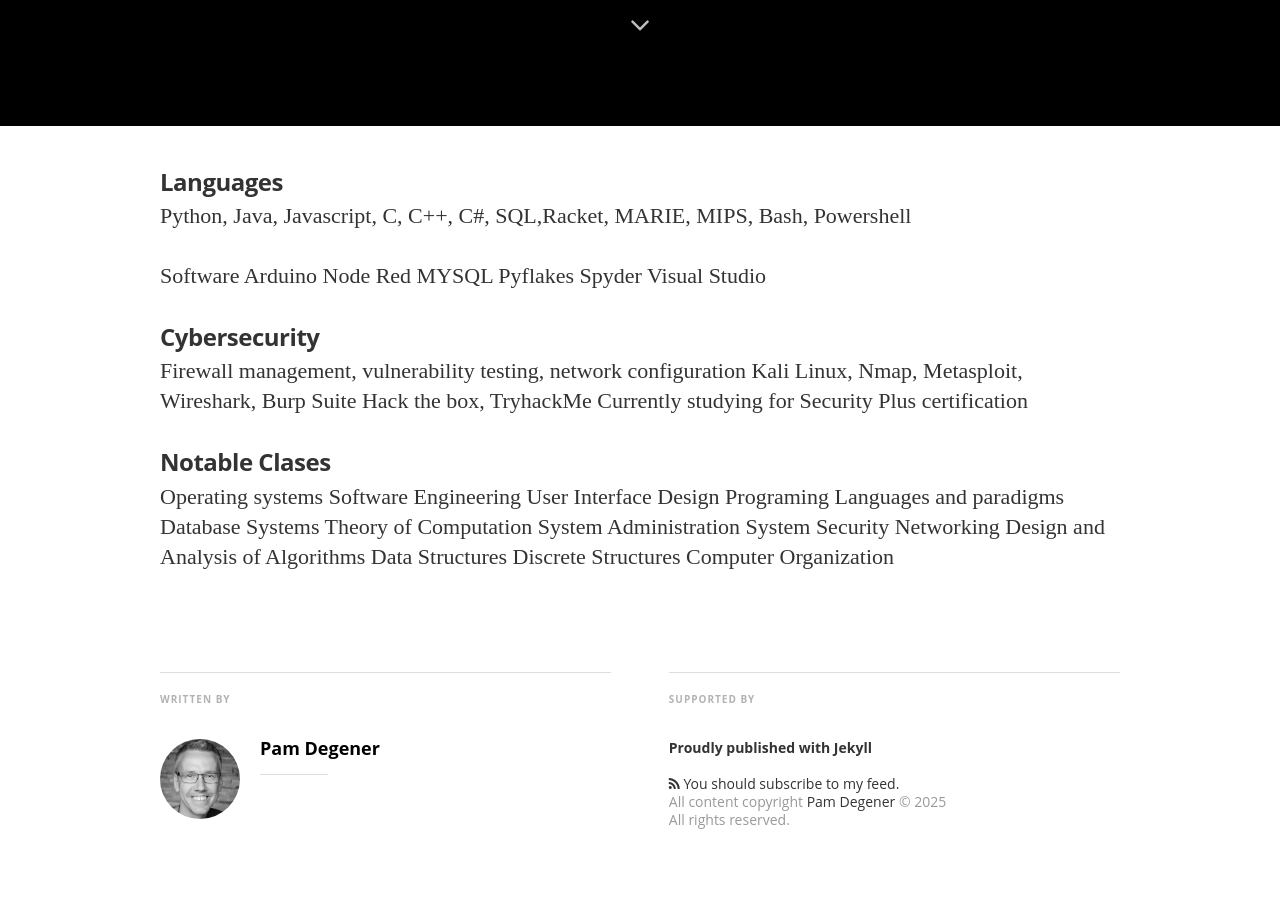
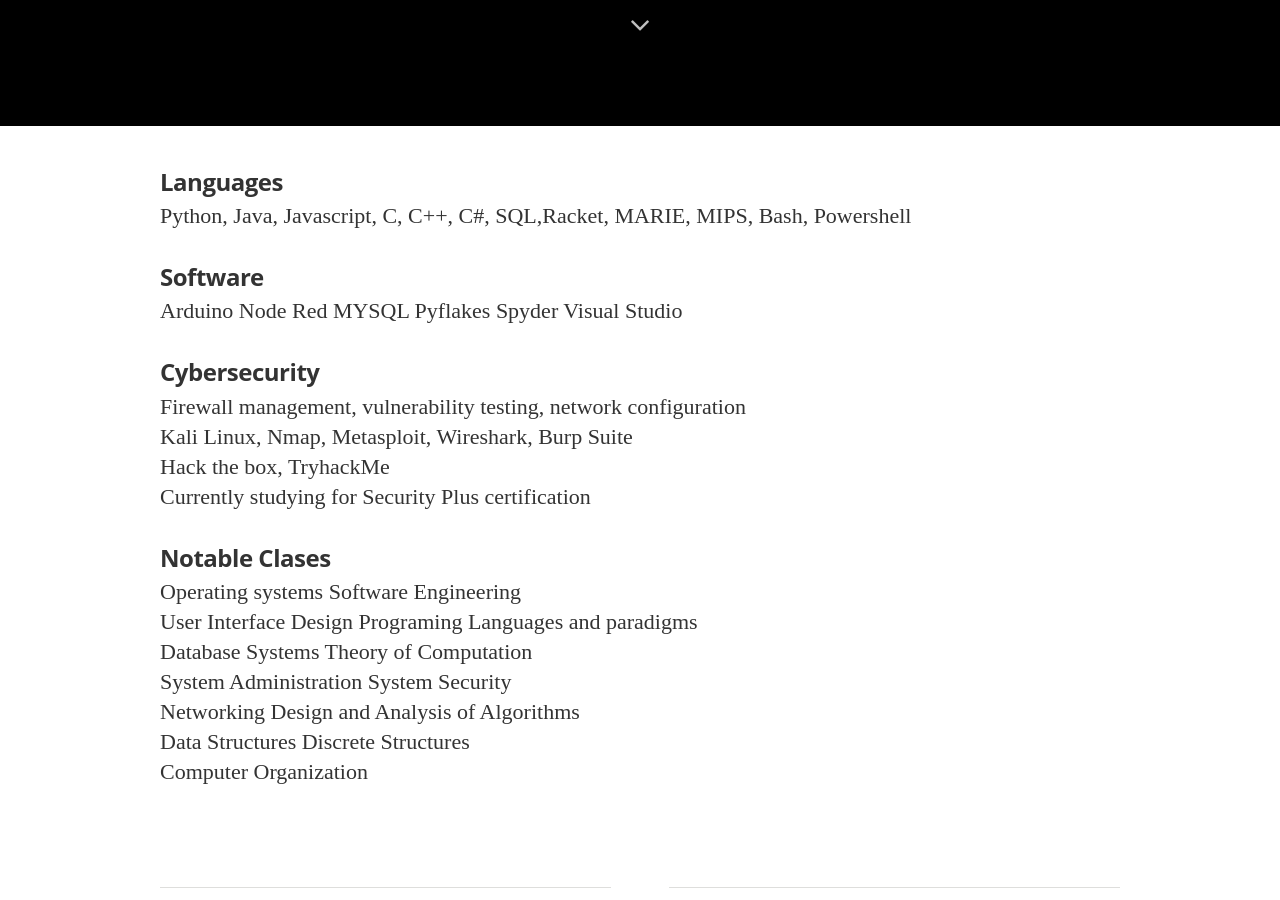
Before and after one commit to PamDegener/pamdegener.github.io, a Jekyll site: the page built from _posts/2025-03-31-test_site.md, in a window 1280 px wide and 900 px high, scrolled down 774 px. Built offline with Jekyll 4.4.1, drawn with Linux system fonts in a browser that asks for light colours; nearby versions of some CDN libraries; some web fonts are replaced; some of the changed text lies outside the part shown.

Commit message:
update formatting

```diff
--- a/_posts/2025-03-31-test_site.md
+++ b/_posts/2025-03-31-test_site.md
@@ -11,7 +11,7 @@
 
 Python, Java, Javascript, C, C++, C#, SQL,Racket, MARIE, MIPS, Bash, Powershell
 
-Software
+#### Software
 Arduino
 Node Red
 MYSQL
@@ -21,17 +21,17 @@
 
 #### Cybersecurity
 
-Firewall management, vulnerability testing, network configuration
-Kali Linux, Nmap, Metasploit, Wireshark, Burp Suite
-Hack the box, TryhackMe
-Currently studying for Security Plus certification
+Firewall management, vulnerability testing, network configuration <br>
+Kali Linux, Nmap, Metasploit, Wireshark, Burp Suite <br>
+Hack the box, TryhackMe <br>
+Currently studying for Security Plus certification <br>
 
 #### Notable Clases
 
-Operating systems	Software Engineering
-User Interface Design	Programing Languages and paradigms
-Database Systems	Theory of Computation
-System Administration	System Security
-Networking	Design and Analysis of Algorithms
-Data Structures 	Discrete Structures
+Operating systems	     Software Engineering <br>
+User Interface Design  	 Programing Languages and paradigms <br>
+Database Systems	     Theory of Computation <br>
+System Administration	 System Security <br>
+Networking	             Design and Analysis of Algorithms <br>
+Data Structures 	     Discrete Structures <br>
 Computer Organization
```
